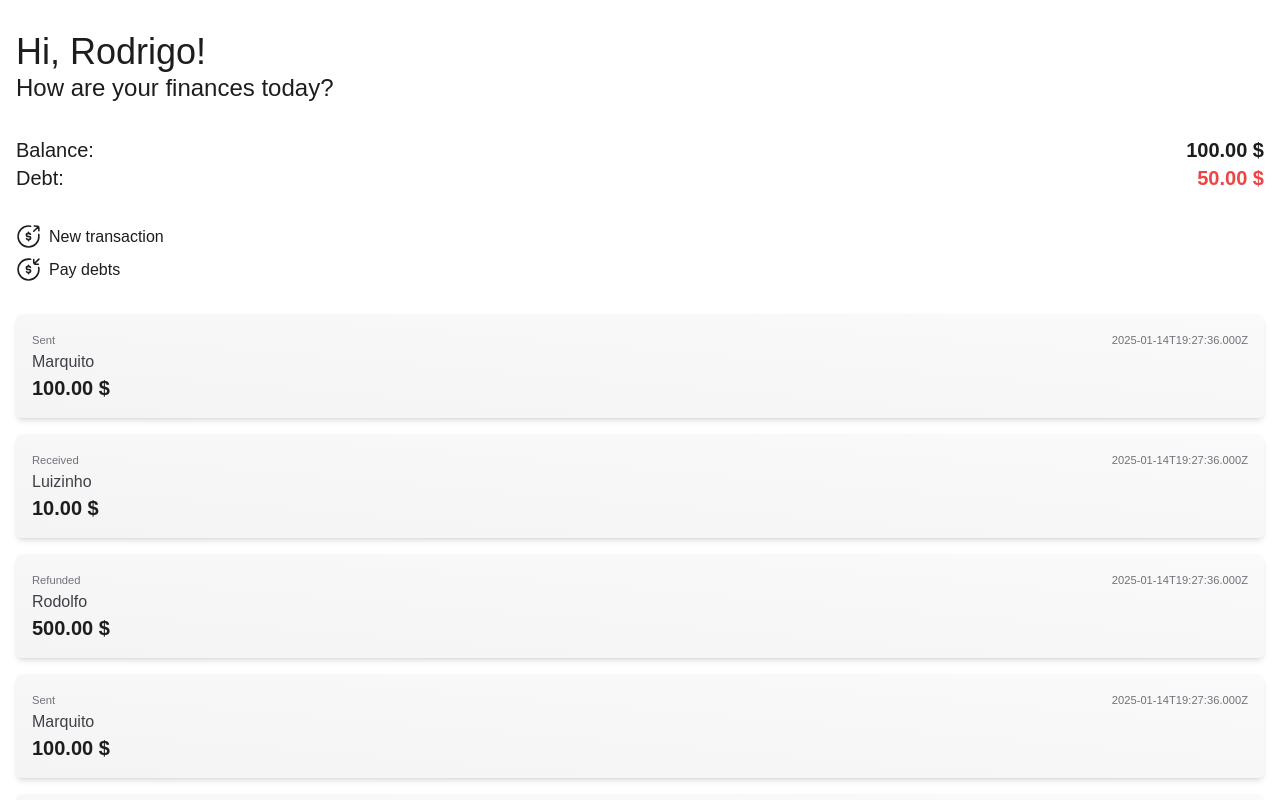
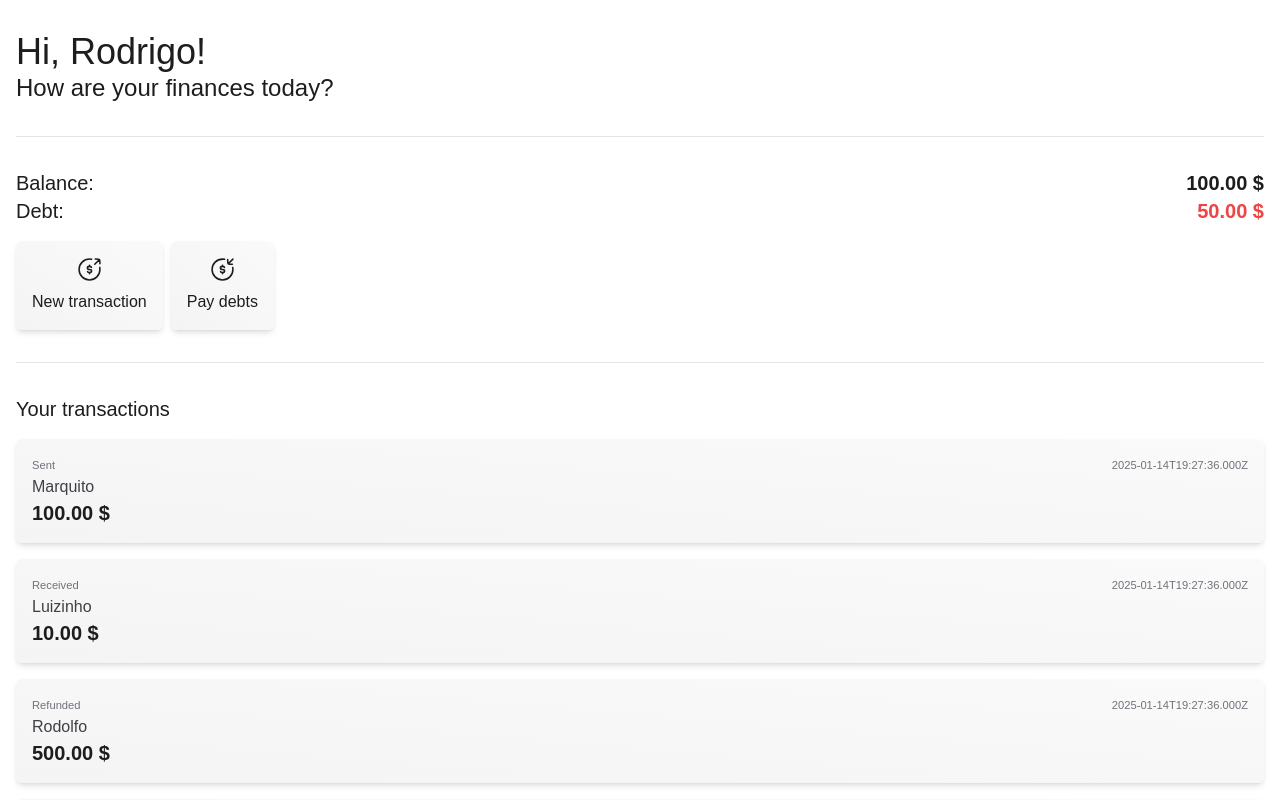
Before and after one commit to rodrigocitadin/smolbank, a Next.js app in the folder app/: page / in a window 1280 px wide. Shown: the top 800 px of the page. Built offline with nearby package versions, Linux system fonts and the light colour scheme.

Commit message:
home page 99% done, needs refactor

```diff
--- a/app/src/app/layout.tsx
+++ b/app/src/app/layout.tsx
@@ -25,7 +25,7 @@ export default function RootLayout({
   return (
     <html lang="en">
       <body
-        className={`${geistSans.variable} ${geistMono.variable} antialiased text-text`}
+        className={`${geistSans.variable} ${geistMono.variable} antialiased text-text mx-4`}
       >
         {children}
       </body>
--- a/app/src/app/page.tsx
+++ b/app/src/app/page.tsx
@@ -32,22 +32,22 @@ export default function Home() {
 
   return (
     <>
-      <div className="mx-4 my-8">
+      <header className="my-8">
         <h1 className="text-4xl">Hi, Rodrigo!</h1>
         <h2 className="text-2xl">How are your finances today?</h2>
-      </div>
-      <main className="mx-4">
-        <section>
-          <MoneyCard text="Balance:" amount={100} />
-          <MoneyCard text="Debt:" amount={50} negative />
+      </header>
+      <main>
+        <section className="py-8 border-y border-y-zinc-200">
+          <div>
+            <MoneyCard text="Balance:" amount={100} />
+            <MoneyCard text="Debt:" amount={50} negative />
+          </div>
+          <div className="flex gap-2 mt-4">
+            {actions.map(action => <ActionButton key={action.id} action={action} />)}
+          </div>
         </section>
-        <section className="flex flex-col gap-2 my-8">
-          {actions.map(action => <ActionButton key={action.id} action={action} />)}
-        </section>
-        <section>
-          {/* <div className="sticky top-0 bg-zinc-900"> */}
-          {/*   <input /> */}
-          {/* </div> */}
+        <section className="mt-8">
+          <h2 className="text-xl">Your transactions</h2>
           <TransactionCard
             username="Marquito"
             amount={100}
@@ -104,10 +104,10 @@ function MoneyCard({ text, amount, negative }: { text: string, amount: number, n
 
 function ActionButton({ action }: { action: Action }) {
   return (
-    <div className="flex items-center gap-2">
+    <button className="flex flex-col items-center gap-2 bg-gradient-to-tr from-zinc-100 to-zinc-50 rounded-md shadow-md p-4">
       <Image src={action.icon} alt={action.text} width={25} height={25} />
       <span>{action.text}</span>
-    </div>
+    </button>
   )
 }
 
```
